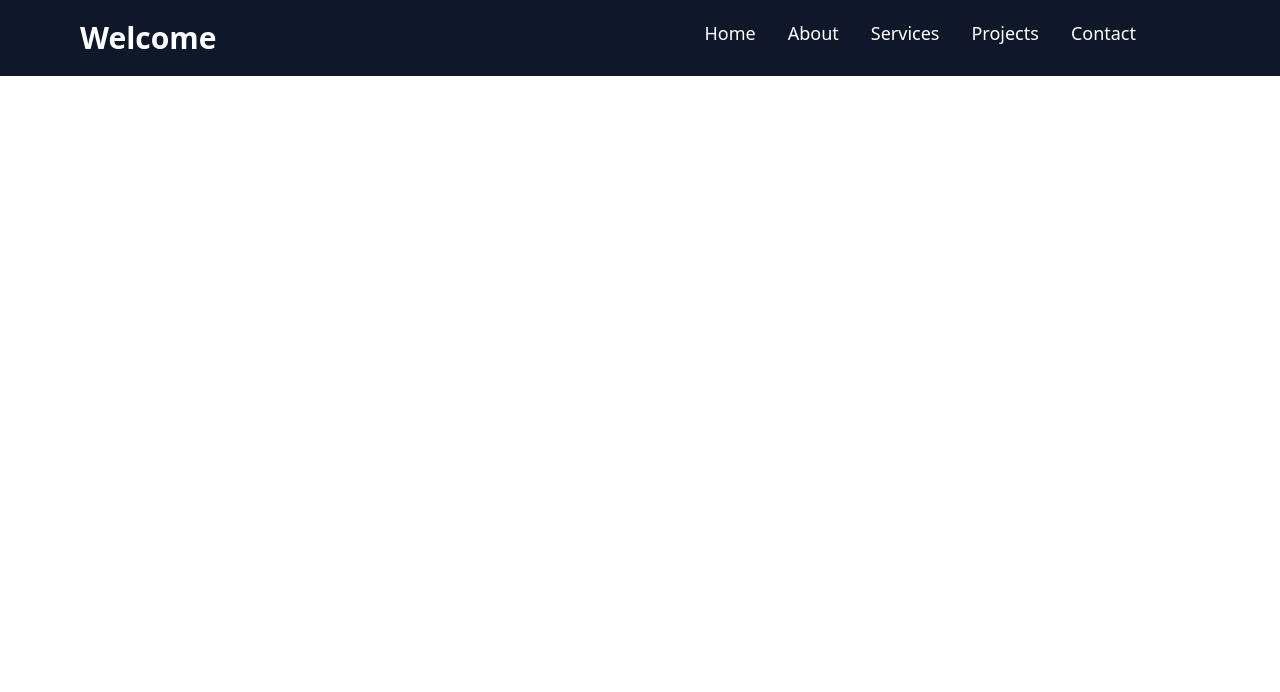
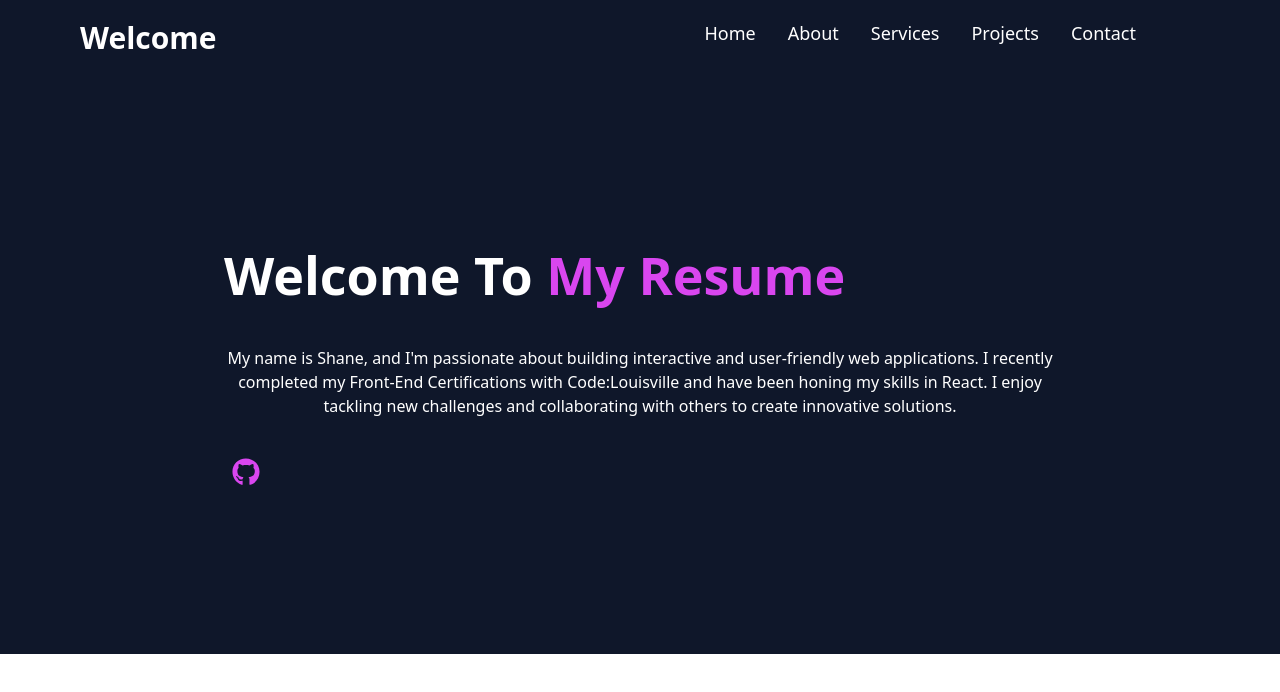
Before and after one commit to Shanehortonm/resume2024, a React (Vite) app: page / in a window 1280 px wide. Shown: the top 692 px of the page. Built offline with nearby package versions, Linux system fonts and the light colour scheme.

Commit message:
work on banner and nav

```diff
--- a/src/App.jsx
+++ b/src/App.jsx
@@ -1,9 +1,11 @@
+import { Banner } from "./components/Banner";
 import Nav from "./components/Nav";
 
 const App = () => {
   return (
     <div className="bg-slate-900">
       <Nav />
+      <Banner />
     </div>
   );
 };
--- a/src/components/About.jsx
+++ b/src/components/About.jsx
@@ -1,5 +1,9 @@
 import React from "react";
 
 export const About = () => {
-  return <div>About</div>;
+  return (
+    <div id="About" className="">
+      <h2>About Me</h2>
+    </div>
+  );
 };
--- /dev/null
+++ b/src/components/Banner.jsx
@@ -0,0 +1,33 @@
+import React from "react";
+import { FaGithub } from "react-icons/fa";
+
+export const Banner = () => {
+  return (
+    <div className="lg:px-56 px-10 lg:py-0 py-20 text-center gap-5 lg-text-start flex lg:flex-row flex-col-reverse justify-between lg:gap-28 items-center">
+      <div className="h-full lg:py-40 flex flex-col justify-center lg:items-start items-center text-white">
+        <h1 className="text-[52px] font-semibold mb-8 leading-normal">
+          Welcome To <span className="text-fuchsia-500">My Resume</span>
+        </h1>
+        <p>
+          My name is Shane, and I'm passionate about building interactive and
+          user-friendly web applications. I recently completed my Front-End
+          Certifications with Code:Louisville and have been honing my skills in
+          React. I enjoy tackling new challenges and collaborating with others
+          to create innovative solutions.
+        </p>
+        <div className="flex mt-8 gap-2">
+          <div className="flex items-center justify-center">
+            <div className="flex space-x-2">
+              <a
+                href="https://github.com/Shanehortonm"
+                className="text-fuchsia-500 hover:text-fuchsia-500 rounded-full glow p-2"
+              >
+                <FaGithub className="text-[28px]" />
+              </a>
+            </div>
+          </div>
+        </div>
+      </div>
+    </div>
+  );
+};
```
